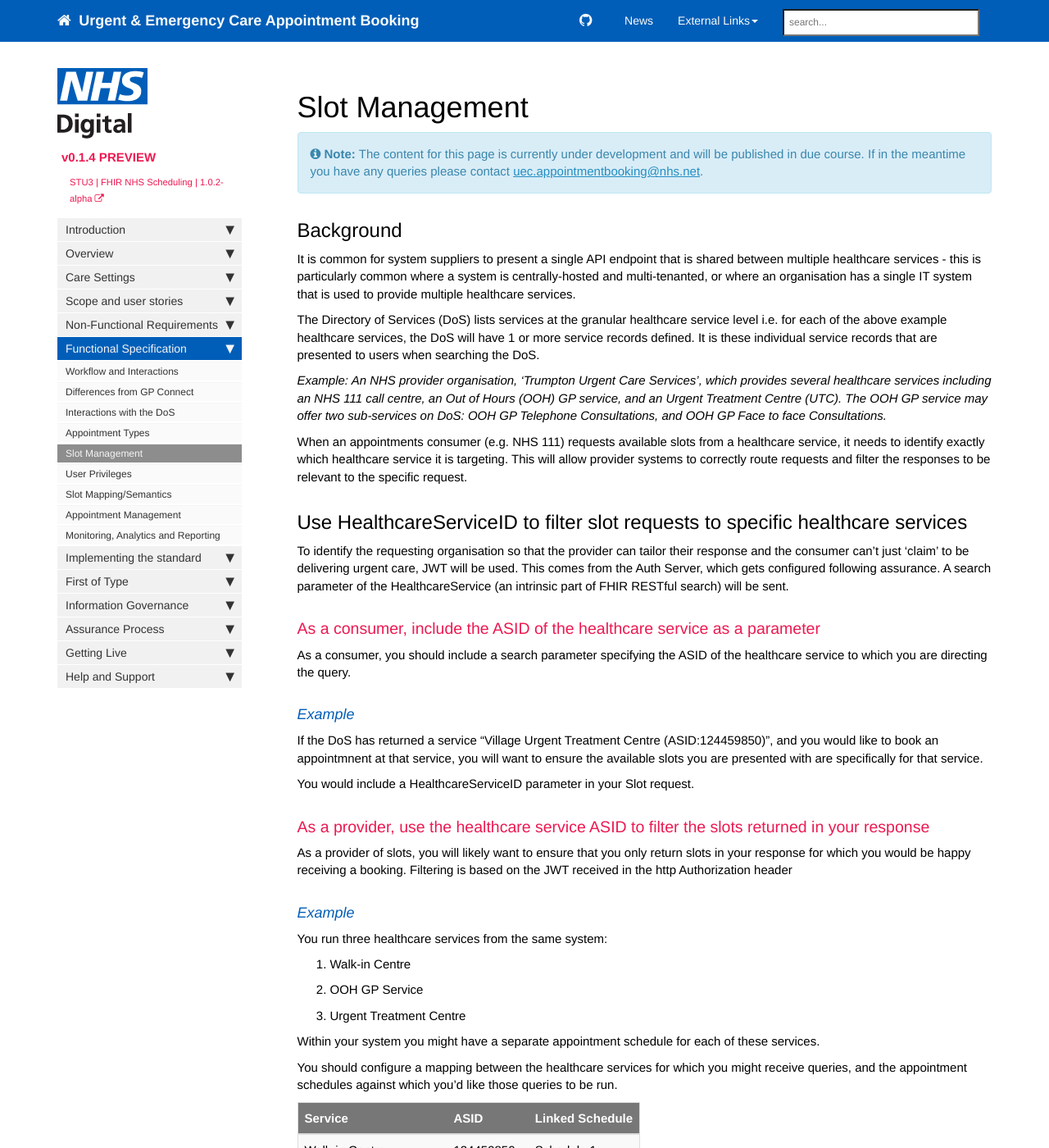
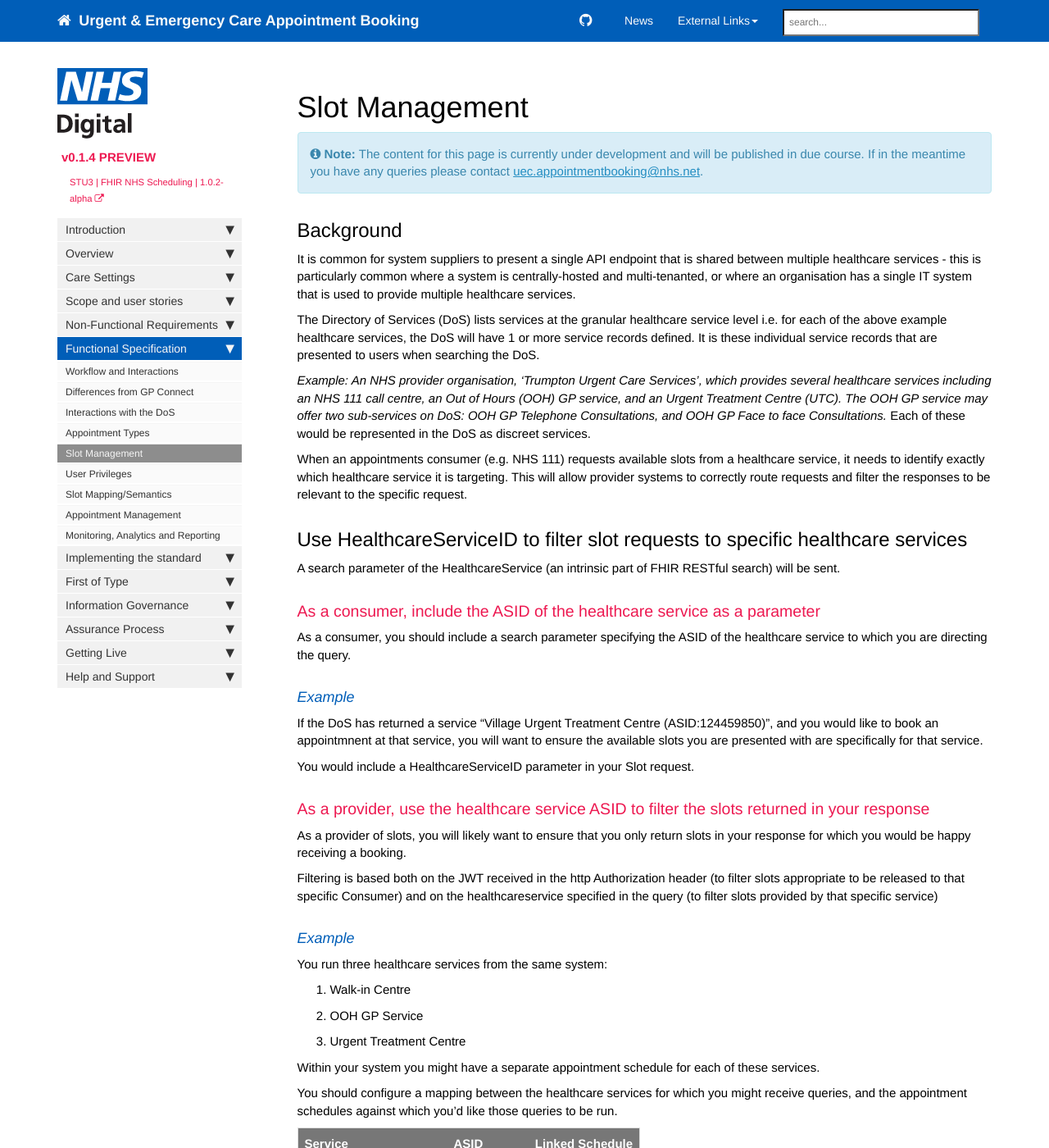
Before and after one commit to nhsd-a2si/docs-uec-appts, a Jekyll site: the page built from _pages/functional_spec/fs_slotmanagement.md, in a window 1280 px wide and 1400 px high. Shown: the whole window at 82% size. Built offline with Jekyll 4.4.1, drawn with Linux system fonts in a browser that asks for light colours; nearby versions of some CDN libraries.

Commit message:
Update fs_slotmanagement.md

```diff
--- a/_pages/functional_spec/fs_slotmanagement.md
+++ b/_pages/functional_spec/fs_slotmanagement.md
@@ -14,12 +14,12 @@ It is common for system suppliers to present a single API endpoint that is share
 
 The Directory of Services (DoS) lists services at the granular healthcare service level i.e. for each of the above example healthcare services, the DoS will have 1 or more service records defined. It is these individual service records that are presented to users when searching the DoS.
 
-*Example: An NHS provider organisation, 'Trumpton Urgent Care Services', which provides several healthcare services including an NHS 111 call centre, an Out of Hours (OOH) GP service, and an Urgent Treatment Centre (UTC). The OOH GP service may offer two sub-services on DoS: OOH GP Telephone Consultations, and OOH GP Face to face Consultations.*
+*Example: An NHS provider organisation, 'Trumpton Urgent Care Services', which provides several healthcare services including an NHS 111 call centre, an Out of Hours (OOH) GP service, and an Urgent Treatment Centre (UTC). The OOH GP service may offer two sub-services on DoS: OOH GP Telephone Consultations, and OOH GP Face to face Consultations.* Each of these would be represented in the DoS as discreet services.
 
 When an appointments consumer (e.g. NHS 111) requests available slots from a healthcare service, it needs to identify exactly which healthcare service it is targeting. This will allow provider systems to correctly route requests and filter the responses to be relevant to the specific request.
 
 ## Use HealthcareServiceID to filter slot requests to specific healthcare services
-To identify the requesting organisation so that the provider can tailor their response and the consumer can’t just ‘claim’ to be delivering urgent care, JWT will be used. This comes from the Auth Server, which gets configured following assurance. A search parameter of the HealthcareService (an intrinsic part of FHIR RESTful search) will be sent.
+A search parameter of the HealthcareService (an intrinsic part of FHIR RESTful search) will be sent.
 
 ### As a consumer, include the ASID of the healthcare service as a parameter
 As a consumer, you should include a search parameter specifying the ASID of the healthcare service to which you are directing the query.
@@ -31,7 +31,8 @@ You would include a HealthcareServiceID parameter in your Slot request.
 
 ### As a provider, use the healthcare service ASID to filter the slots returned in your response
 As a provider of slots, you will likely want to ensure that you only return slots in your response for which you would be happy receiving a booking.
-Filtering is based on the JWT received in the http Authorization header
+
+Filtering is based both on the JWT received in the http Authorization header (to filter slots appropriate to be released to that specific Consumer) and on the healthcareservice specified in the query (to filter slots provided by that specific service)
 
 #### Example
 You run three healthcare services from the same system:
```
